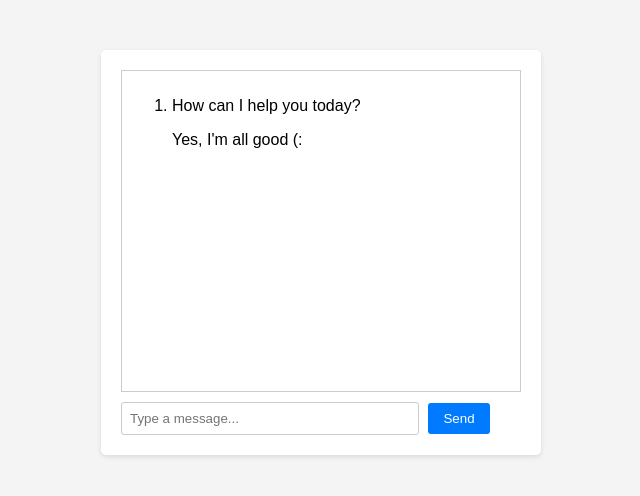
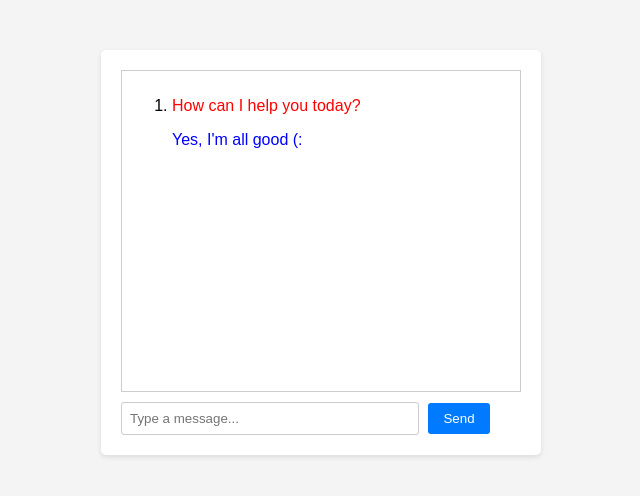
Before and after one commit to NandhaxD/ChatWebNandha, a plain HTML site: page index.html in a window 1280 px wide. Shown: the whole page, without its empty margins (319-959 px from the left). Drawn offline with nearby package versions, Linux system fonts and the light colour scheme.

Commit message:
Update main.css

```diff
--- a/main.css
+++ b/main.css
@@ -1,4 +1,5 @@
 /* styles.css */
+
 body {
     font-family: Arial, sans-serif;
     margin: 0;
@@ -23,6 +24,14 @@ body {
     margin-bottom: 10px;
 }
 
+#system-prompt {
+  color: red;
+}
+
+#user-prompt {
+  color: blue;
+}
+
 input[type="text"] {
     width: 70%;
     padding: 8px;
```
